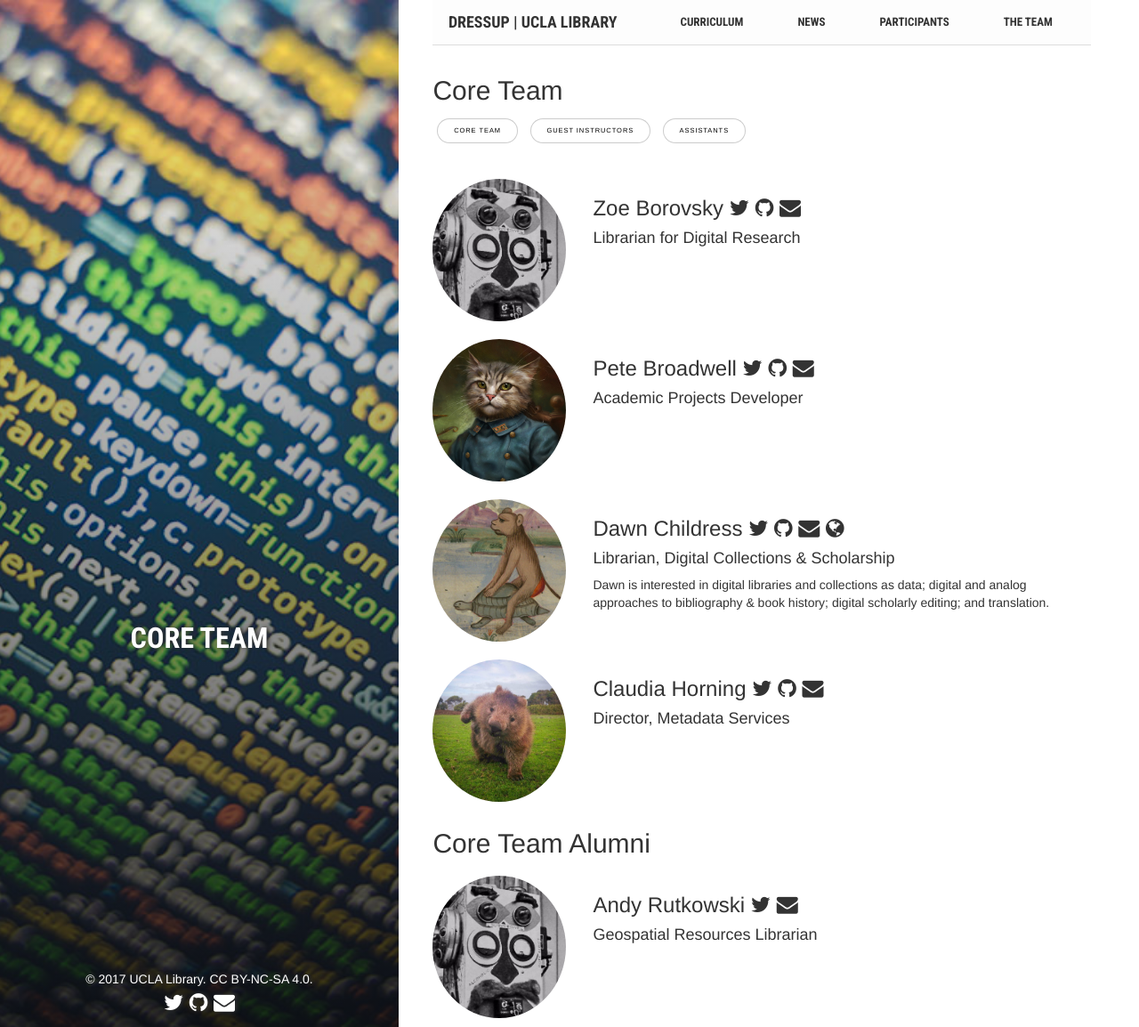
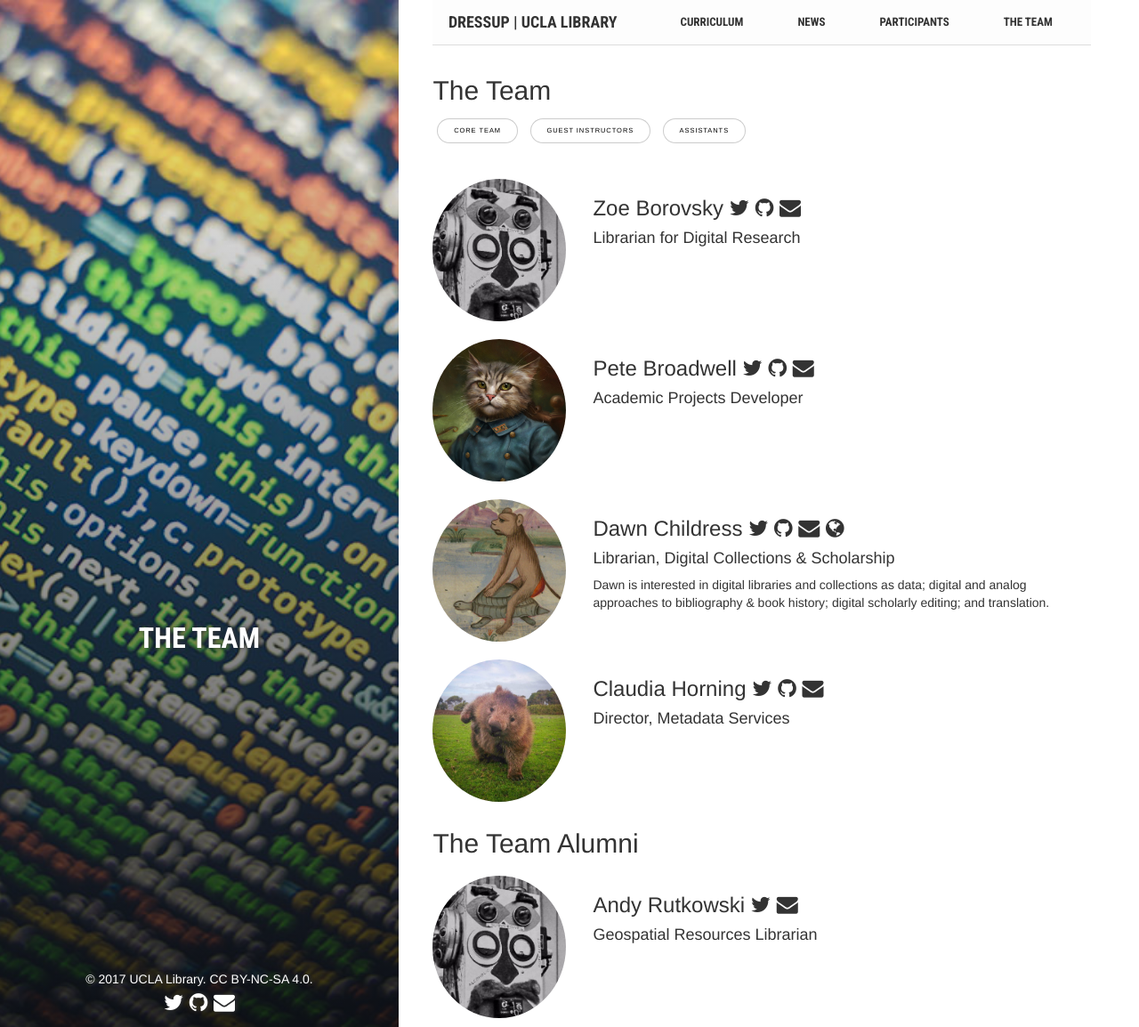
Before and after one commit to dnoneill/dressup-rebuild, a Jekyll site: the page built from team.md, in a window 1280 px wide and 1154 px high. Shown: the whole window at 89% size. Built offline with Jekyll 4.4.1, drawn with Linux system fonts in a browser that asks for light colours.

Commit message:
changed sidebar text to The Team, closes #18

```diff
--- a/_layouts/team.html
+++ b/_layouts/team.html
@@ -7,7 +7,7 @@ layout: default
     {% assign status = 'instructor' %}
 {% endif %}
 
-    <h2>{{page.display_name}}</h2>
+    <h2>{{page.title}}</h2>
     {% for status in site.teamstatus %}
     <a href="{{site.baseurl}}{{ status.url }}" class="button">{{ status.title }}</a>
     {% endfor %}
--- a/_teamstatus/core.md
+++ b/_teamstatus/core.md
@@ -2,5 +2,5 @@
 layout: team
 title: Core Team
 teamstatus: instructor
-display_name: Core Team
+display_name: The Team
 ---
--- a/_teamstatus/guest-instructor.md
+++ b/_teamstatus/guest-instructor.md
@@ -1,6 +1,6 @@
 ---
 layout: team
-title: Guest instructors
+title: Guest Instructors
 teamstatus: guest-instructor
-display_name: Guest Instructors
+display_name: The Team
 ---
--- a/_teamstatus/team-assistant.md
+++ b/_teamstatus/team-assistant.md
@@ -2,5 +2,5 @@
 layout: team
 title: Assistants
 teamstatus: assistant
-display_name: Assistants
+display_name: The Team
 ---
--- a/team.md
+++ b/team.md
@@ -3,5 +3,5 @@ layout: team
 title: The Team
 permalink: /team/
 active: team
-display_name: Core Team
+display_name: The Team
 ---
```
